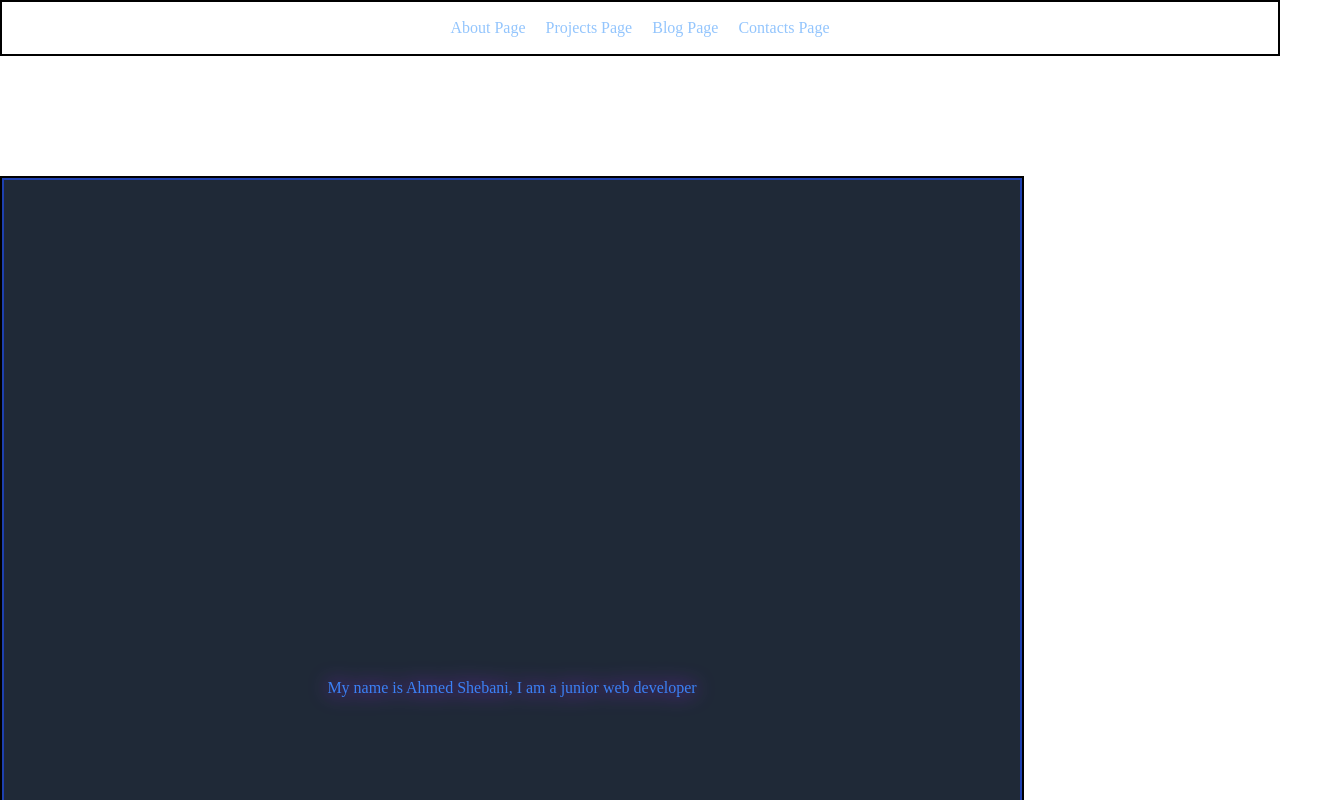
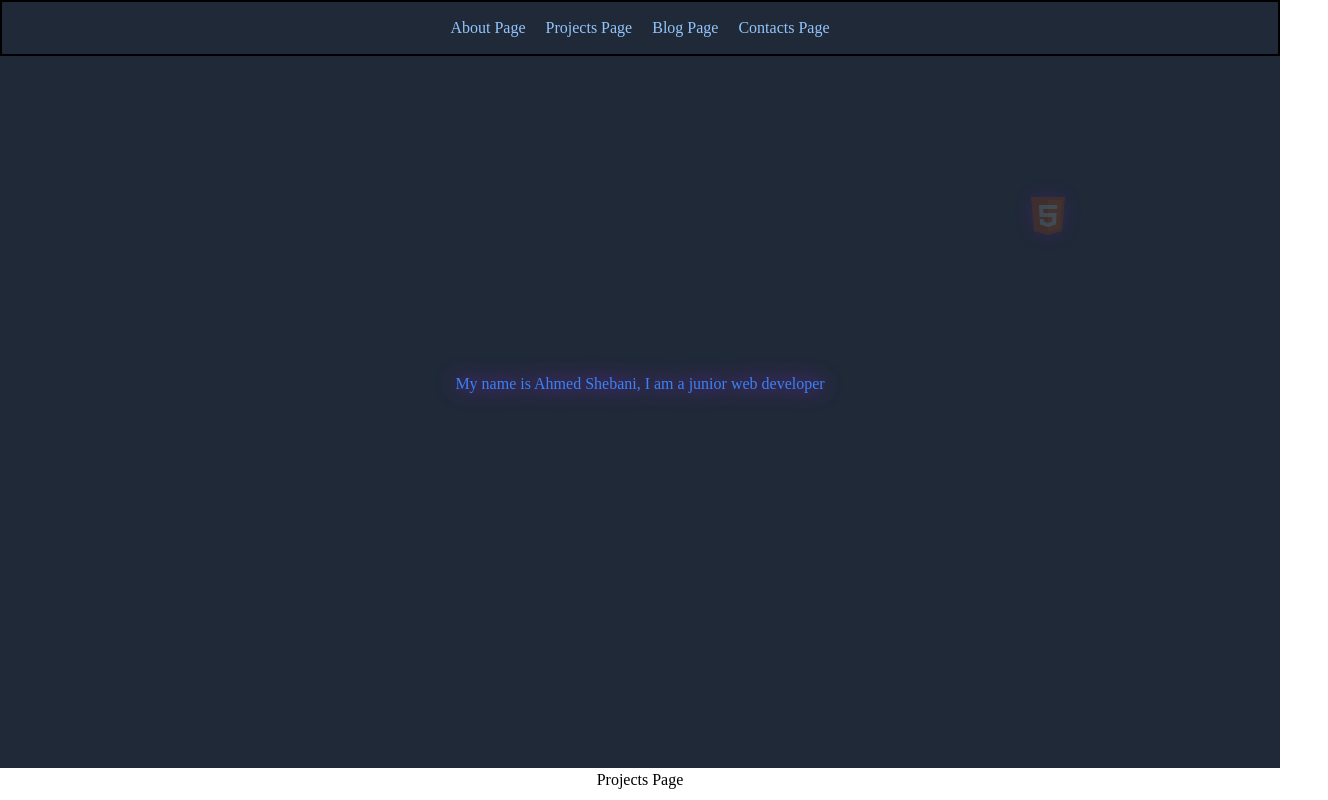
Before and after one commit to ShiboSoftwareDev/Portfolio, a React (Vite) app: page / in a window 1280 px wide. Shown: the top 800 px of the page, 1328 px wide, since content can reach past the window. Built offline with nearby package versions, Linux system fonts and the light colour scheme; a web font is replaced by a local one.

Commit message:
completed pulsing icons

```diff
--- a/src/App.jsx
+++ b/src/App.jsx
@@ -1,7 +1,6 @@
 import AboutPage from "./pages/AboutPage";
 import ProjectsPage from "./pages/ProjectsPage";
 import Navbar from "./components/Navbar";
-import NavbarPlaceholder from "./components/NavbarPlaceholder";
 import BlogPage from "./pages/BlogPage";
 import ContactsPage from "./pages/ContactsPage";
 
@@ -9,10 +8,7 @@ function App() {
   return (
     <main>
       <Navbar />
-      <NavbarPlaceholder />
-      <div className="w-[80%] aspect-[1/1] border-2 border-black">
-        <AboutPage />
-      </div>
+      <AboutPage />
       <ProjectsPage />
       <BlogPage />
       <ContactsPage />
--- /dev/null
+++ b/src/components/HomeImages.jsx
@@ -0,0 +1,54 @@
+import React from "react";
+
+export default function HomeImages() {
+  const imagesArray = [
+    "git",
+    "vite",
+    "vscode",
+    "github",
+    "tailwind",
+    "react",
+    "javascript",
+    "html",
+    "css",
+    "node",
+  ];
+  // if i get the same state twice the element will not re render
+  const [chosenIcon, setChosenIcon] = React.useState(
+    Math.floor(Math.random() * (imagesArray.length - 1))
+  );
+  React.useEffect(() => {
+    setInterval(() => {
+      let randomNum;
+      do {
+        randomNum = Math.floor(Math.random() * (imagesArray.length - 1));
+      } while (randomNum === chosenIcon);
+      setChosenIcon(randomNum);
+    }, 3000);
+  }, []);
+  const imagesElement = imagesArray.map((name, index, array) => {
+    let customAction =
+      index === chosenIcon ? "animate-customAction" : "opacity-0";
+    const style =
+      index % 2
+        ? {
+            left: `${Math.round(100 / array.length) * (index + 1)}%`,
+            top: "25%",
+          }
+        : {
+            left: `${Math.round(100 / array.length) * (index + 1)}%`,
+            top: "75%",
+          };
+    return (
+      <img
+        key={index}
+        src={`./src/assets/icons/${name}.svg`}
+        alt={`${name} icon`}
+        className={`absolute drop-shadow-[0_0_10px_rgba(171,32,253,1)] ${customAction}`}
+        style={style}
+      />
+    );
+  });
+
+  return <> {imagesElement}</>;
+}
--- a/src/components/Navbar.jsx
+++ b/src/components/Navbar.jsx
@@ -1,7 +1,7 @@
 export default function Navbar() {
   return (
-    <nav className="justify-center items-center flex border-2 border-black gap-5 text-blue-300 fixed w-full h-[7%]">
-      <a href={"#home"}>About Page</a>
+    <nav className="justify-center z-10 items-center flex border-2 border-black gap-5 text-blue-300 fixed w-full h-[7%]">
+      <a href={"#aboutPage"}>About Page</a>
       <a href={"#projectsPage"}>Projects Page</a>
       <a href={"#blogPage"}>Blog Page</a>
       <a href={"#contactsPage"}>Contacts Page</a>
--- a/src/components/NavbarPlaceholder.jsx
+++ /dev/null
@@ -1,3 +0,0 @@
-export default function NavbarPlaceholder() {
-  return <div id="home" className="w-full h-44"></div>;
-}
--- a/src/pages/AboutPage.jsx
+++ b/src/pages/AboutPage.jsx
@@ -1,47 +1,15 @@
+import HomeImages from "../components/HomeImages";
+
 export default function AboutPage() {
-  const imagesArray = [
-    "git",
-    "vite",
-    "vscode",
-    "github",
-    "tailwind",
-    "react",
-    "javascript",
-    "html",
-    "css",
-    "node",
-  ];
-  const imagesElement = imagesArray.map((name, index, array) => {
-    console.log(Math.round(100 / array.length) * index);
-    const style =
-      index % 2
-        ? {
-            left: `${Math.round(100 / array.length) * index}%`,
-            top: "25%",
-          }
-        : {
-            left: `${Math.round(100 / array.length) * index}%`,
-            top: "75%",
-          };
-    return (
-      <img
-        key={index}
-        src={`./src/assets/icons/${name}.svg`}
-        alt={`${name} icon`}
-        className="absolute drop-shadow-[0_0_10px_rgba(171,32,253,1)] animate-customPulse delay-100"
-        style={style}
-      />
-    );
-  });
   return (
-    <section className="relative border-2 border-blue-800 flex items-center justify-center w-full aspect-[1/1] bg-gray-800">
+    <section className="relative flex items-center justify-center w-full aspect-[1/1] md:aspect-[1/0.8] xl:aspect-[1/0.6] bg-gray-800">
       <h1
         id="aboutPage"
         className="text-blue-500 drop-shadow-[0_0_10px_rgba(171,32,253,1)]"
       >
         My name is Ahmed Shebani, I am a junior web developer
       </h1>
-      {imagesElement}
+      <HomeImages />
     </section>
   );
 }
--- a/tailwind.config.js
+++ b/tailwind.config.js
@@ -10,8 +10,15 @@ export default {
           "40%": { opacity: "0" },
           "100%": { opacity: "1" },
         },
+        customAction: {
+          "0%": { opacity: "0" },
+          "100%": { opacity: "1" },
+        },
       },
-      animation: { customPulse: "customPulse 6s ease-in-out infinite" },
+      animation: {
+        customPulse: "customPulse 3s ease-in-out infinite",
+        customAction: "customAction 3s ease-out",
+      },
     },
   },
   plugins: [],
```
